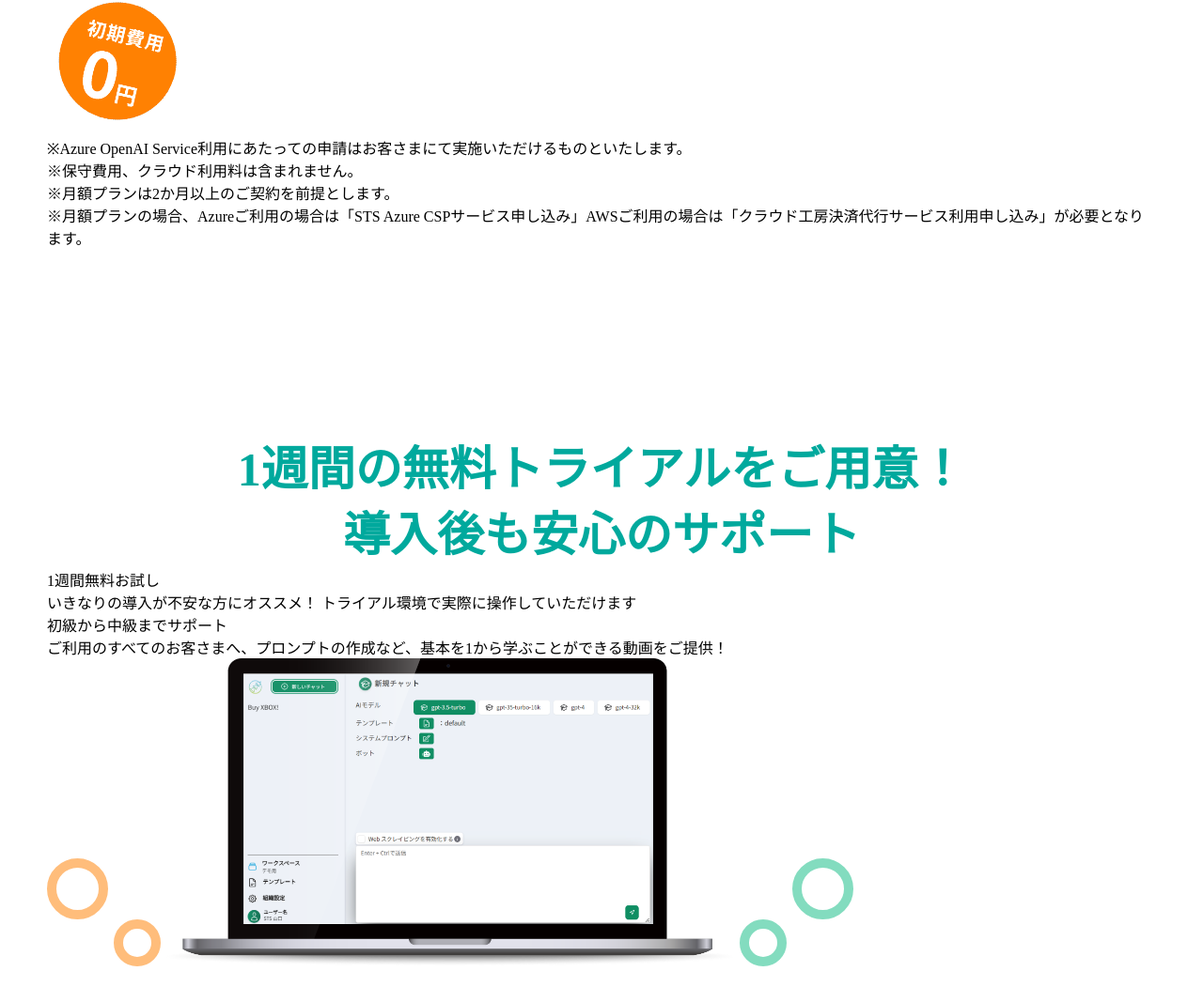
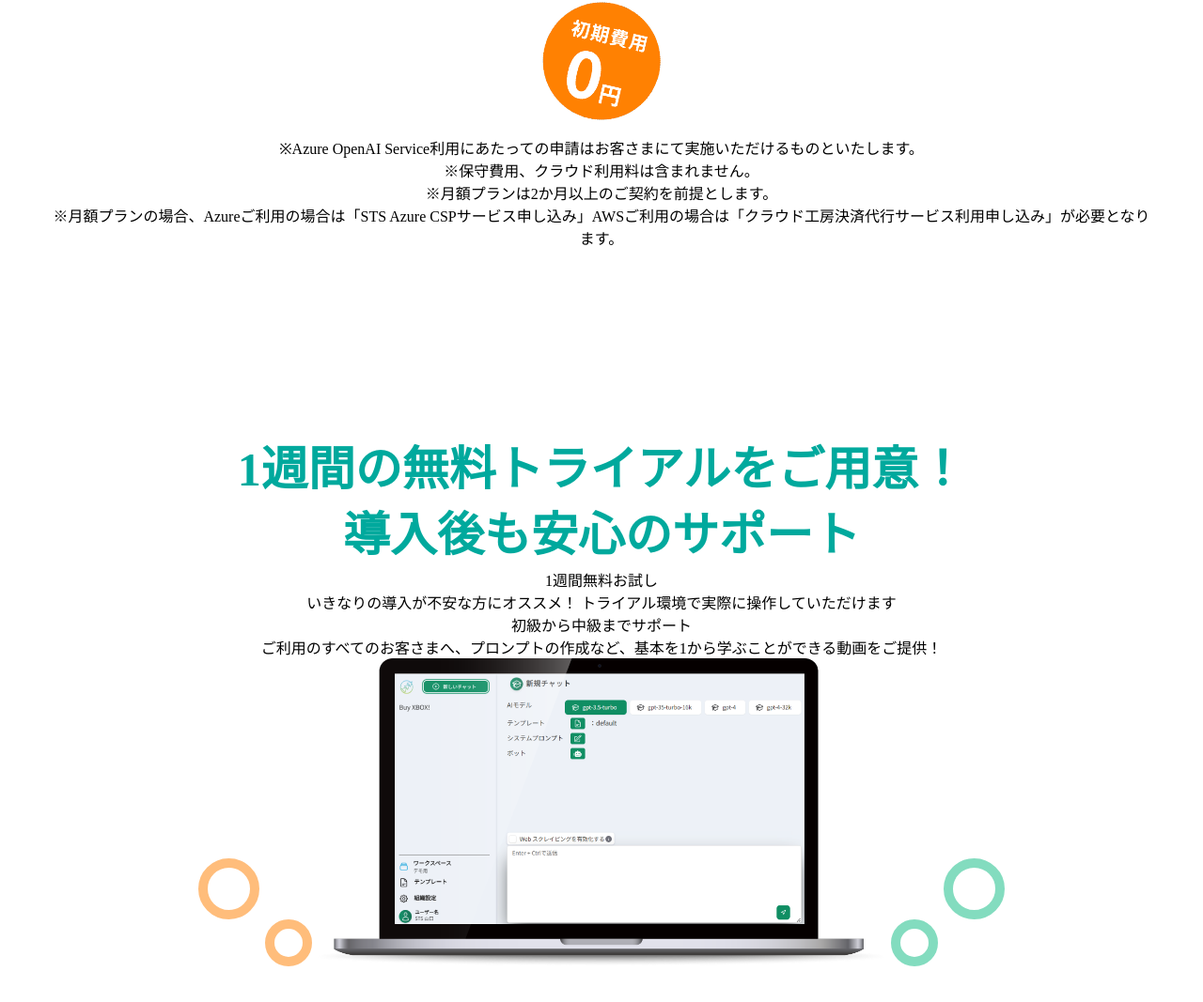
Before and after one commit to kojobiz/zero002html, a plain HTML site: page index.html in a window 1280 px wide. Shown: the part 9166-10233 px from the top of the page at 94% size. Drawn offline with nearby package versions, Linux system fonts and the light colour scheme.

Commit message:
fix more

```diff
--- a/assets/scss/pages/home.scss
+++ b/assets/scss/pages/home.scss
@@ -365,6 +365,34 @@ section {
 }
 
 
+// flow
+.l-flow {
+    text-align: center;
+    picture {
+        img {
+            max-width: 100%;
+        }
+    }
+}
+
+// plan
+.l-plan {
+    text-align: center;
+}
+
+// support
+.l-support {
+    text-align: center;
+    &-contents-imgbox {
+        // display: grid;
+        // grid-template-columns: 1fr 2fr 1fr;
+        img {
+            max-width: 100%;
+        }
+    }
+
+
+}
 
 
 
--- a/index.html
+++ b/index.html
@@ -417,9 +417,11 @@
                         <p class="c-text--support">ご利用のすべてのお客さまへ、プロンプトの作成など、基本を1から学ぶことができる動画をご提供！</p>
                     </div>
                 </div>
-                <img src="./images/home/pc/img_support_pc_think_orange.svg" alt="" srcset="">
-                <img src="./images/home/pc/img_support_pc.png" alt="">
-                <img src="./images/home/pc/img_support_pc_think_green.svg" alt="" srcset="">
+                <div class="l-support-contents-imgbox">
+                    <img src="./images/home/pc/img_support_pc_think_orange.svg" alt="" srcset="">
+                    <img src="./images/home/pc/img_support_pc.png" alt="">
+                    <img src="./images/home/pc/img_support_pc_think_green.svg" alt="" srcset="">
+                </div>
             </div>
         </section>
         <!-- よくあるご質問 -->
```
Also changed, not shown: assets/scss/pages/home.css, 3 other files.
